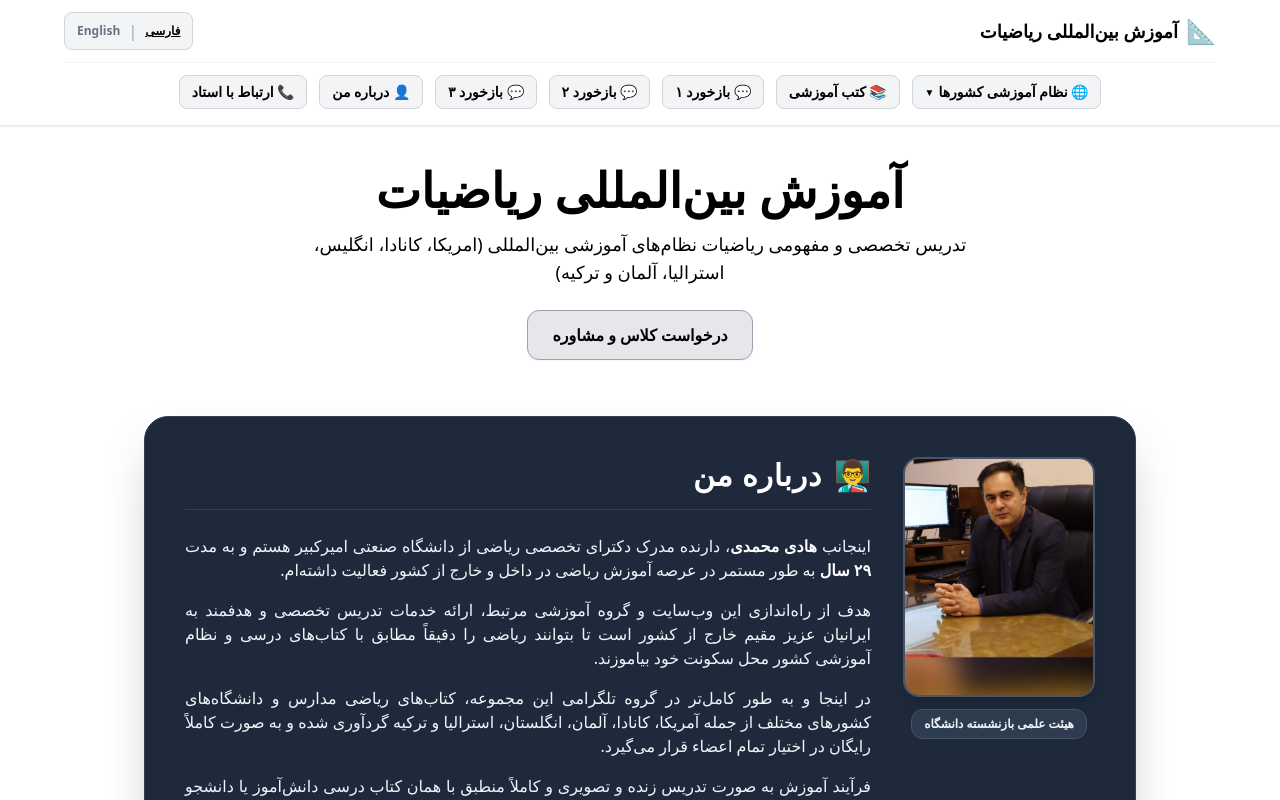
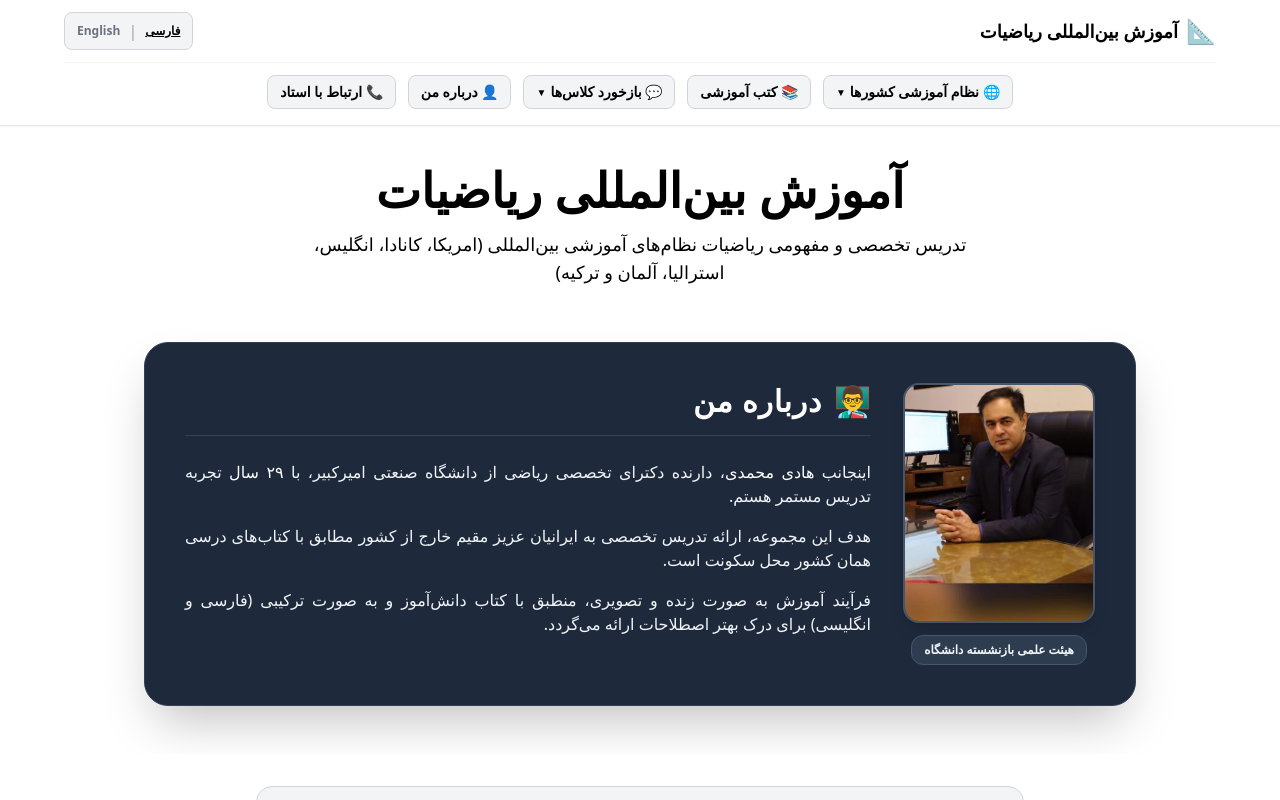
Before and after one commit to Hmohammadiz633/International-Mathematics-Site, a Next.js app: page / in a window 1280 px wide. Shown: the top 800 px of the page. Built offline with nearby package versions, Linux system fonts and the light colour scheme.

Commit message:
Update page.js

```diff
--- a/app/page.js
+++ b/app/page.js
@@ -7,6 +7,7 @@ import ContactButtons from '@/components/ContactButtons';
 export default function Home() {
   const [lang, setLang] = useState('fa');
   const [isEducationOpen, setIsEducationOpen] = useState(false);
+  const [isFeedbackOpen, setIsFeedbackOpen] = useState(false);
 
   const isFa = lang === 'fa';
 
@@ -27,13 +28,17 @@ export default function Home() {
     { flag: '🇨🇦', fa: 'نظام آموزشی کانادا', en: 'Canada Educational System', link: 'https://t.me/International_Maths/302' },
   ];
 
+  const feedbacks = [
+    { fa: 'بازخورد ۱', en: 'Feedback 1', link: 'https://t.me/International_Maths/110' },
+    { fa: 'بازخورد ۲', en: 'Feedback 2', link: 'https://t.me/International_Maths/111' },
+    { fa: 'بازخورد ۳', en: 'Feedback 3', link: 'https://t.me/International_Maths/1352' },
+  ];
+
   return (
     <main dir={isFa ? 'rtl' : 'ltr'} className="min-h-screen bg-white text-black font-sans pb-12">
-      {/* هدر */}
       <header className="sticky top-0 z-50 bg-white border-b border-gray-200 px-4 py-3 shadow-sm">
         <div className="max-w-6xl mx-auto flex flex-col items-center gap-3">
 
-          {/* ردیف اول: عنوان و دکمه تغییر زبان */}
           <div className="w-full flex items-center justify-between">
             <div className="flex items-center gap-2">
               <span className="text-2xl">📐</span>
@@ -43,200 +48,82 @@ export default function Home() {
             </div>
 
             <div className="flex items-center gap-2 bg-gray-100 px-3 py-1.5 rounded-lg border border-gray-300">
-              <button
-                type="button"
-                onClick={() => setLang('fa')}
-                className={`text-xs font-bold transition ${isFa ? 'text-black underline' : 'text-gray-500 hover:text-black'}`}
-              >
-                فارسی
-              </button>
+              <button onClick={() => setLang('fa')} className={`text-xs font-bold transition ${isFa ? 'text-black underline' : 'text-gray-500 hover:text-black'}`}>فارسی</button>
               <span className="text-gray-400 font-light">|</span>
-              <button
-                type="button"
-                onClick={() => setLang('en')}
-                className={`text-xs font-bold transition ${!isFa ? 'text-black underline' : 'text-gray-500 hover:text-black'}`}
-              >
-                English
-              </button>
+              <button onClick={() => setLang('en')} className={`text-xs font-bold transition ${!isFa ? 'text-black underline' : 'text-gray-500 hover:text-black'}`}>English</button>
             </div>
           </div>
 
-          {/* ردیف دوم: منوی افقی بالا */}
           <div className="w-full flex flex-col items-center gap-2 border-t border-gray-100 pt-2">
             <div className="w-full flex items-center justify-center gap-2 md:gap-3 overflow-x-auto py-1 text-xs md:text-sm font-bold">
 
-              {/* دکمه کشویی نظام آموزشی کشورها */}
-              <button
-                type="button"
-                onClick={() => setIsEducationOpen(!isEducationOpen)}
-                className="px-3 py-1.5 bg-gray-100 hover:bg-gray-200 text-black rounded-lg border border-gray-300 whitespace-nowrap transition flex items-center gap-1"
-              >
+              <button onClick={() => { setIsEducationOpen(!isEducationOpen); setIsFeedbackOpen(false); }} className="px-3 py-1.5 bg-gray-100 hover:bg-gray-200 text-black rounded-lg border border-gray-300 whitespace-nowrap transition flex items-center gap-1">
                 <span>🌐 {isFa ? 'نظام آموزشی کشورها' : 'Educational Systems'}</span>
                 <span className="text-[10px]">{isEducationOpen ? '▲' : '▼'}</span>
               </button>
 
-              <button
-                type="button"
-                onClick={() => scrollToSection('books')}
-                className="px-3 py-1.5 bg-gray-100 hover:bg-gray-200 text-black rounded-lg border border-gray-300 whitespace-nowrap transition"
-              >
-                📚 {isFa ? 'کتب آموزشی' : 'Books'}
+              <button onClick={() => scrollToSection('books')} className="px-3 py-1.5 bg-gray-100 hover:bg-gray-200 rounded-lg border border-gray-300 whitespace-nowrap transition">📚 {isFa ? 'کتب آموزشی' : 'Books'}</button>
+
+              <button onClick={() => { setIsFeedbackOpen(!isFeedbackOpen); setIsEducationOpen(false); }} className="px-3 py-1.5 bg-gray-100 hover:bg-gray-200 text-black rounded-lg border border-gray-300 whitespace-nowrap transition flex items-center gap-1">
+                <span>💬 {isFa ? 'بازخورد کلاس‌ها' : 'Class Feedback'}</span>
+                <span className="text-[10px]">{isFeedbackOpen ? '▲' : '▼'}</span>
               </button>
 
-              <a
-                href="https://t.me/International_Maths/110"
-                target="_blank"
-                rel="noopener noreferrer"
-                className="px-3 py-1.5 bg-gray-100 hover:bg-gray-200 text-black rounded-lg border border-gray-300 whitespace-nowrap transition"
-              >
-                💬 {isFa ? 'بازخورد ۱' : 'Feedback 1'}
-              </a>
-
-              <a
-                href="https://t.me/International_Maths/111"
-                target="_blank"
-                rel="noopener noreferrer"
-                className="px-3 py-1.5 bg-gray-100 hover:bg-gray-200 text-black rounded-lg border border-gray-300 whitespace-nowrap transition"
-              >
-                💬 {isFa ? 'بازخورد ۲' : 'Feedback 2'}
-              </a>
-
-              <a
-                href="https://t.me/International_Maths/1352"
-                target="_blank"
-                rel="noopener noreferrer"
-                className="px-3 py-1.5 bg-gray-100 hover:bg-gray-200 text-black rounded-lg border border-gray-300 whitespace-nowrap transition"
-              >
-                💬 {isFa ? 'بازخورد ۳' : 'Feedback 3'}
-              </a>
-
-              <button
-                type="button"
-                onClick={() => scrollToSection('about')}
-                className="px-3 py-1.5 bg-gray-100 hover:bg-gray-200 text-black rounded-lg border border-gray-300 whitespace-nowrap transition"
-              >
-                👤 {isFa ? 'درباره من' : 'About Me'}
-              </button>
-
-              <button
-                type="button"
-                onClick={() => scrollToSection('contact')}
-                className="px-3 py-1.5 bg-gray-100 hover:bg-gray-200 text-black rounded-lg border border-gray-300 whitespace-nowrap transition"
-              >
-                📞 {isFa ? 'ارتباط با استاد' : 'Contact'}
-              </button>
+              <button onClick={() => scrollToSection('about')} className="px-3 py-1.5 bg-gray-100 hover:bg-gray-200 rounded-lg border border-gray-300 whitespace-nowrap transition">👤 {isFa ? 'درباره من' : 'About Me'}</button>
+              <button onClick={() => scrollToSection('contact')} className="px-3 py-1.5 bg-gray-100 hover:bg-gray-200 rounded-lg border border-gray-300 whitespace-nowrap transition">📞 {isFa ? 'ارتباط با استاد' : 'Contact'}</button>
             </div>
 
-            {/* لیست کامل تمام کشورها با لینک‌های تلگرام */}
             {isEducationOpen && (
-              <div className="w-full flex items-center justify-center gap-2 flex-wrap bg-gray-50 p-3 rounded-xl border border-gray-200 my-1 shadow-inner">
+              <div className="w-full flex items-center justify-center gap-2 flex-wrap bg-gray-50 p-2.5 rounded-xl border border-gray-200 my-1 shadow-inner animate-in fade-in zoom-in duration-200">
                 {countries.map((item, idx) => (
-                  <a
-                    key={idx}
-                    href={item.link}
-                    target="_blank"
-                    rel="noopener noreferrer"
-                    onClick={() => setIsEducationOpen(false)}
-                    className="px-3 py-1.5 bg-white hover:bg-gray-100 text-xs font-semibold text-black rounded-lg border border-gray-300 shadow-sm transition flex items-center gap-1.5"
-                  >
-                    <span>{item.flag}</span>
-                    <span>{isFa ? item.fa : item.en}</span>
-                    <span className="text-[10px] text-gray-400">↗</span>
+                  <a key={idx} href={item.link} target="_blank" rel="noopener noreferrer" className="px-3 py-1.5 bg-white hover:bg-gray-100 text-xs font-semibold text-black rounded-lg border border-gray-300 shadow-sm transition flex items-center gap-1.5">
+                    <span>{item.flag}</span><span>{isFa ? item.fa : item.en}</span>
+                  </a>
+                ))}
+              </div>
+            )}
+
+            {isFeedbackOpen && (
+              <div className="w-full flex items-center justify-center gap-2 flex-wrap bg-gray-50 p-2.5 rounded-xl border border-gray-200 my-1 shadow-inner animate-in fade-in zoom-in duration-200">
+                {feedbacks.map((item, idx) => (
+                  <a key={idx} href={item.link} target="_blank" rel="noopener noreferrer" className="px-3 py-1.5 bg-white hover:bg-gray-100 text-xs font-semibold text-black rounded-lg border border-gray-300 shadow-sm transition flex items-center gap-1.5">
+                    <span>⭐</span><span>{isFa ? item.fa : item.en}</span>
                   </a>
                 ))}
               </div>
             )}
           </div>
-
         </div>
       </header>
 
-      {/* بنر اصلی */}
       <section className="max-w-4xl mx-auto text-center px-4 pt-10 pb-6">
-        <h2 className="text-3xl md:text-5xl font-extrabold text-black mb-4">
-          {isFa ? 'آموزش بین‌المللی ریاضیات' : 'International Mathematics Tutoring'}
-        </h2>
+        <h2 className="text-3xl md:text-5xl font-extrabold text-black mb-4">{isFa ? 'آموزش بین‌المللی ریاضیات' : 'International Mathematics Tutoring'}</h2>
         <p className="text-black text-base md:text-lg leading-relaxed max-w-2xl mx-auto font-medium">
-          {isFa
-            ? 'تدریس تخصصی و مفهومی ریاضیات نظام‌های آموزشی بین‌المللی (امریكا، كانادا، انگلیس، استرالیا، آلمان و تركیه)'
-            : 'Specialized math education for international curricula (USA, Canada, UK, Australia, Germany, Turkey).'}
+          {isFa ? 'تدریس تخصصی و مفهومی ریاضیات نظام‌های آموزشی بین‌المللی (امریكا، كانادا، انگلیس، استرالیا، آلمان و تركیه)' : 'Specialized math education for international curricula (USA, Canada, UK, Australia, Germany, Turkey).'}
         </p>
-
-        <div className="mt-6 flex justify-center">
-          <a
-            href="https://t.me/International_Maths"
-            target="_blank"
-            rel="noopener noreferrer"
-            className="px-6 py-3 bg-gray-200 hover:bg-gray-300 text-black font-bold rounded-xl border border-gray-400 shadow-sm transition"
-          >
-            {isFa ? 'درخواست کلاس و مشاوره' : 'Request Tutoring'}
-          </a>
-        </div>
       </section>
 
-      {/* بخش درباره من (کادر خاکستری تیره با زوایای گرد و متن سفید) */}
       <section id="about" className="max-w-5xl mx-auto px-4 py-8">
         <div className="bg-slate-800 text-white rounded-3xl p-6 md:p-10 border border-slate-700 shadow-2xl">
           <div className="flex flex-col md:flex-row items-center md:items-start gap-8">
             <div className="shrink-0 flex flex-col items-center">
-              <img
-                src="/profile.jpg"
-                alt="دکتر هادی محمدی"
-                className="w-48 h-60 object-cover rounded-2xl border-2 border-slate-600 shadow-lg mb-3"
-              />
-              <span className="text-xs font-bold text-slate-100 bg-slate-700/80 px-3 py-1.5 rounded-xl border border-slate-600 text-center shadow-inner">
-                {isFa ? 'هیئت علمی بازنشسته دانشگاه' : 'Retired University Faculty Member'}
-              </span>
+              <img src="/profile.jpg" alt="دکتر هادی محمدی" className="w-48 h-60 object-cover rounded-2xl border-2 border-slate-600 shadow-lg mb-3" />
+              <span className="text-xs font-bold text-slate-100 bg-slate-700/80 px-3 py-1.5 rounded-xl border border-slate-600 text-center">{isFa ? 'هیئت علمی بازنشسته دانشگاه' : 'Retired University Faculty'}</span>
             </div>
-
             <div className="flex-1">
               <div className="flex items-center gap-3 mb-6 border-b border-slate-700 pb-4 mt-2 md:mt-0">
                 <span className="text-3xl">👨‍🏫</span>
-                <h3 className="text-2xl md:text-3xl font-extrabold text-white tracking-wide">
-                  {isFa ? 'درباره من' : 'About Me'}
-                </h3>
+                <h3 className="text-2xl md:text-3xl font-extrabold text-white tracking-wide">{isFa ? 'درباره من' : 'About Me'}</h3>
               </div>
-
               <div className="text-slate-100 leading-loose text-sm md:text-base space-y-4 text-justify font-light">
                 {isFa ? (
                   <>
-                    <p>
-                      اینجانب <strong className="text-white font-bold">هادی محمدی</strong>، دارنده مدرک دکترای تخصصی ریاضی از دانشگاه صنعتی امیرکبیر هستم و به مدت <strong className="text-white font-bold">۲۹ سال</strong> به طور مستمر در عرصه آموزش ریاضی در داخل و خارج از کشور فعالیت داشته‌ام.
-                    </p>
-                    <p>
-                      هدف از راه‌اندازی این وب‌سایت و گروه آموزشی مرتبط، ارائه خدمات تدریس تخصصی و هدفمند به ایرانیان عزیز مقیم خارج از کشور است تا بتوانند ریاضی را دقیقاً مطابق با کتاب‌های درسی و نظام آموزشی کشور محل سکونت خود بیاموزند.
-                    </p>
-                    <p>
-                      در اینجا و به طور کامل‌تر در گروه تلگرامی این مجموعه، کتاب‌های ریاضی مدارس و دانشگاه‌های کشورهای مختلف از جمله آمریکا، کانادا، آلمان، انگلستان، استرالیا و ترکیه گردآوری شده و به صورت کاملاً رایگان در اختیار تمام اعضاء قرار می‌گیرد.
-                    </p>
-                    <p>
-                      فرآیند آموزش به صورت تدریس زنده و تصویری و کاملاً منطبق با همان کتاب درسی دانش‌آموز یا دانشجو انجام می‌شود و برای درک بهتر مفاهیم، تدریس به صورت ترکیبی از زبان فارسی و انگلیسی همراه با توضیح دقیق اصطلاحات تخصصی ریاضی ارائه می‌گردد.
-                    </p>
-                    <p>
-                      به منظور تضمین کیفیت یادگیری، جلسات رفع اشکال به صورت روزانه برگزار می‌شود تا ابهامات درسی به سرعت برطرف گردد و شهریه دوره‌ها نیز به صورت ترمیک و با قیمتی مناسب تعیین شده است.
-                    </p>
-                    <p>
-                      من با تکیه بر تجربیات چندین دهه تدریس در نظام‌های آموزشی گوناگون، متعهد به ارائه دقیق‌ترین و کاربردی‌ترین آموزش ریاضی مطابق با استانداردهای مدارس خارج از ایران هستم و از شما دعوت می‌کنم که با پیوستن به این دوره، ریاضی را به شیوه‌ای صحیح، اصولی و متناسب با نیازهای تحصیلی خود فرا گیرید.
-                    </p>
+                    <p>اینجانب <strong className="text-white">هادی محمدی</strong>، دارنده دکترای تخصصی ریاضی از دانشگاه صنعتی امیرکبیر، با <strong className="text-white">۲۹ سال</strong> تجربه تدریس مستمر هستم.</p>
+                    <p>هدف این مجموعه، ارائه تدریس تخصصی به ایرانیان عزیز مقیم خارج از کشور مطابق با کتاب‌های درسی همان کشور محل سکونت است.</p>
+                    <p>فرآیند آموزش به صورت زنده و تصویری، منطبق با کتاب دانش‌آموز و به صورت ترکیبی (فارسی و انگلیسی) برای درک بهتر اصطلاحات ارائه می‌گردد.</p>
                   </>
                 ) : (
-                  <>
-                    <p>
-                      I am <strong className="text-white font-bold">Dr. Hadi Mohammadi</strong>, holding a Ph.D. in Mathematics from Amirkabir University of Technology, with over <strong className="text-white font-bold">29 years</strong> of continuous experience in teaching mathematics both nationally and internationally.
-                    </p>
-                    <p>
-                      The goal of establishing this website and educational group is to provide targeted, specialized math tutoring for students living abroad, aligning perfectly with their local school standard curricula.
-                    </p>
-                    <p>
-                      Mathematics textbooks for schools and universities across various countries—including the US, Canada, Germany, UK, Australia, and Turkey—are gathered and made available completely free in our Telegram channel.
-                    </p>
-                    <p>
-                      Classes are delivered live and interactive, tailored directly to your textbook. Instruction utilizes a bilingual approach (English and Persian) to ensure maximum conceptual clarity and terminology mastery.
-                    </p>
-                    <p>
-                      Daily Q&A sessions are held to quickly address any course doubts, ensuring high learning standards with reasonable tuition fees.
-                    </p>
-                  </>
+                  <p>I am <strong className="text-white">Dr. Hadi Mohammadi</strong>, holding a Ph.D. in Math from Amirkabir University, with over <strong className="text-white">29 years</strong> of teaching experience internationally.</p>
                 )}
               </div>
             </div>
@@ -244,12 +131,10 @@ export default function Home() {
         </div>
       </section>
 
-      {/* بخش کتاب‌ها */}
       <div id="books" className="max-w-6xl mx-auto px-4 mt-4">
         <BooksSection lang={lang} />
       </div>
 
-      {/* دکمه‌های ارتباط */}
       <div id="contact">
         <ContactButtons lang={lang} />
       </div>
```
